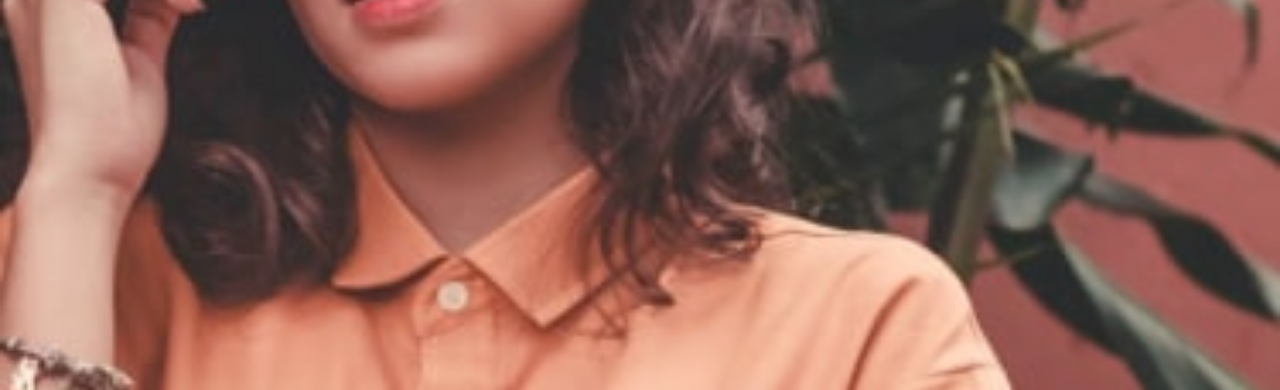
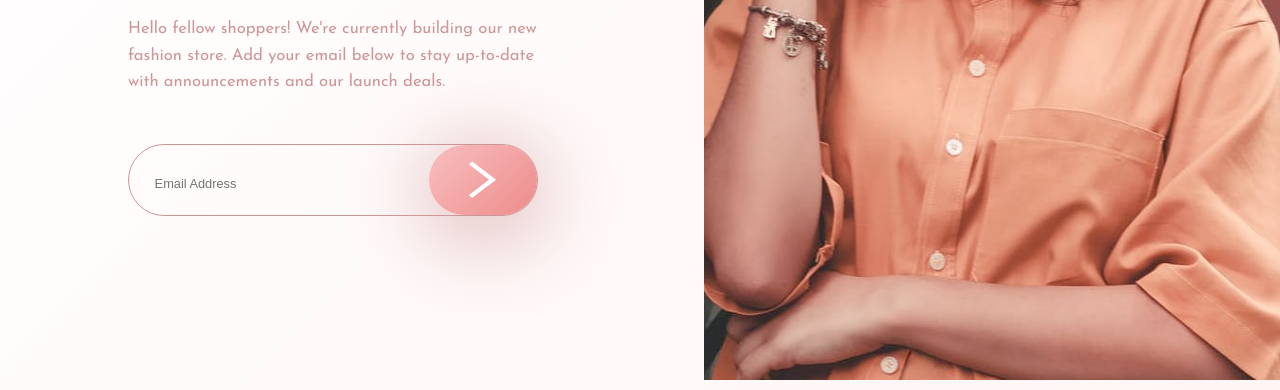
Before and after one commit to MichaelOmoniyi/base-apparel-coming-soon-master, a plain HTML site: page index.html in a window 1280 px wide. Shown: the part 420-810 px from the top of the page. Drawn offline with Linux system fonts and the light colour scheme.

Commit message:
Update styling for site

```diff
--- a/css/style.css
+++ b/css/style.css
@@ -75,7 +75,7 @@ body{
     border-radius: 100px;
     box-sizing: border-box;
     margin-bottom: 4rem;
-    height: 10vh;
+    height: 8vh;
 }
 .customerInput #email {
     width: 100%;
@@ -125,10 +125,10 @@ body{
 .attribution a {
     color: hsl(228, 45%, 44%);
 }
-@media (min-width: 1440px) {
+@media (min-width: 1094px) {
     .cardContainer{
         width: 100%;
-        height: auto;
+        height: 100vh;
         box-sizing: border-box;
         margin-bottom: 1rem;
         overflow: auto;
@@ -141,7 +141,7 @@ body{
         flex-direction: row-reverse;
     }
     .desktopImage{
-        width: 40%;
+        width: 45%;
         height: 100%;
         display: block;
     }
@@ -149,7 +149,7 @@ body{
         display: none;
     }
     .cardContent{
-        width: 60%;
+        width: 55%;
         height: 100%;
         padding: 3rem 13vw 3rem 10vw;
     }
@@ -189,7 +189,7 @@ body{
         font-size: 1vw;
     }
     .customerInput .arrow {
-        width: 20%;
+        width: 30%;
         height: 100%;
         padding-top: 2vh;
         padding-bottom: 2vh;
--- /dev/null
+++ b/js/script.js
@@ -0,0 +1,14 @@
+ const email = document.querySelector("#email");
+  const errorMessage= document.querySelector("#errorMessage");
+  const error = document.querySelector("#error");
+  let regExp = /^[^ ]+@[^ ]+\.[a-z]{2,3}$/;
+  function check(){
+    if(email.value.match(regExp)){
+      email.style.bordercolor = "green";
+    }
+    else{
+      email.style.borderColor = "red";
+      errorMessage.style.display = "block";
+      error.style.display = "block";
+    }
+  }
```
Also changed, not shown: index.html (+1 -1 lines).
